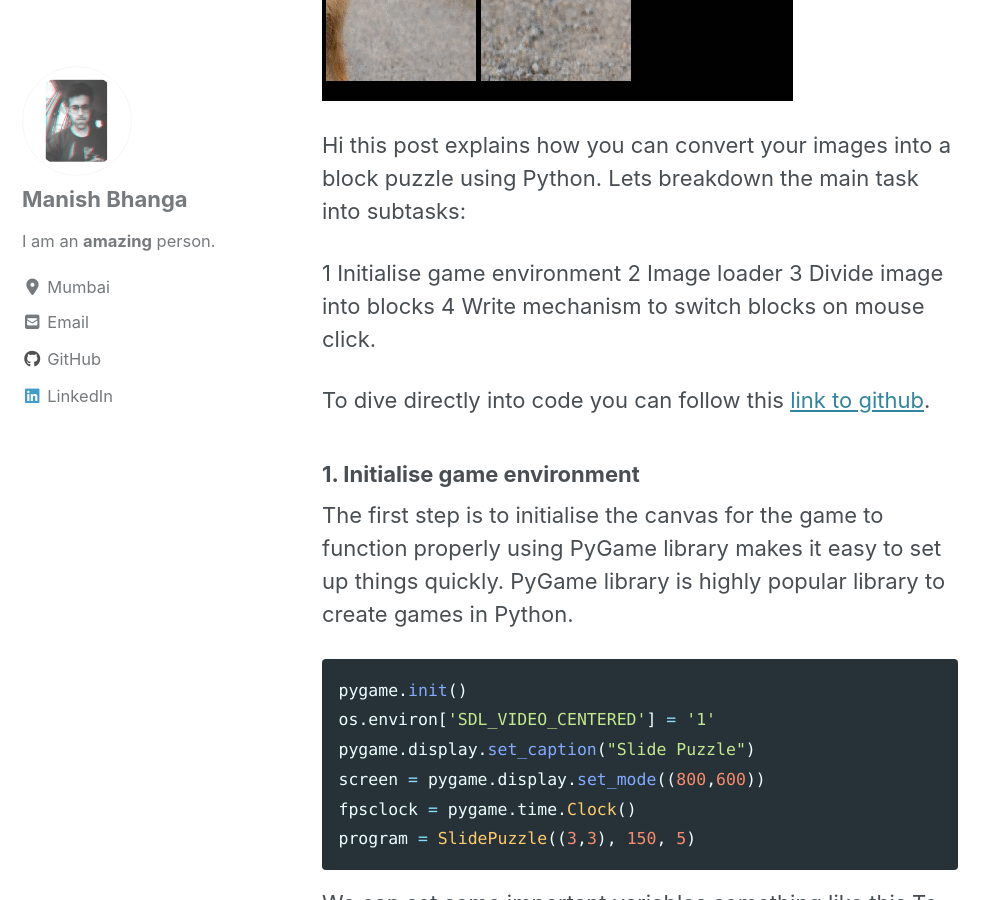
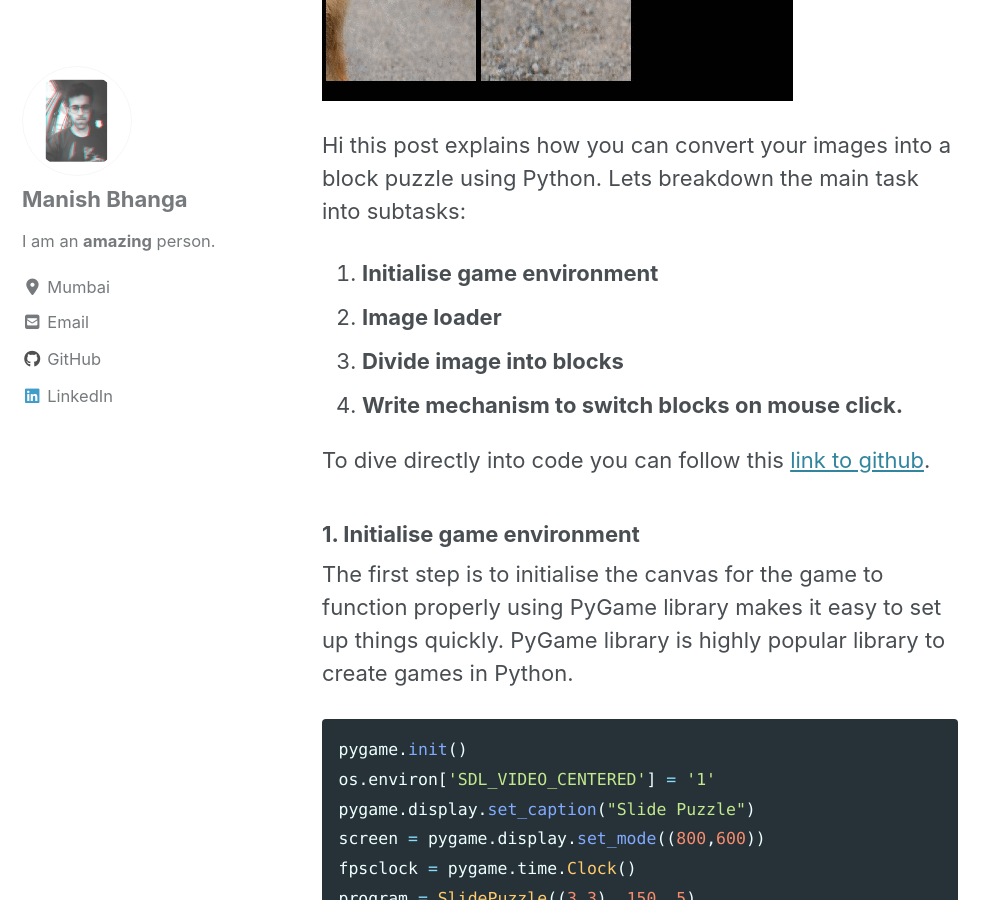
Before and after one commit to bhanga-manish/bhanga.github.io, a Jekyll site: the page built from _posts/2019-10-10-Image to puzzle.md, in a window 1280 px wide and 900 px high, scrolled down 616 px. Shown: the whole window, without its empty margins (0-998 px from the left). Built offline with Jekyll 4.4.1, drawn with Linux system fonts in a browser that asks for light colours; cached includes are drawn as plain includes; nearby versions of some CDN libraries.

Commit message:
added bullet points

```diff
--- a/_posts/2019-10-10-Image to puzzle.md
+++ b/_posts/2019-10-10-Image to puzzle.md
@@ -8,11 +8,10 @@ excerpt: "Python script that turns your images into puzzle"
 <img src="{{ site.url }}{{ site.baseurl }}/images/puzzle/record.gif" alt="Image puzzle gif">
 
 Hi this post explains how you can convert your images into a block puzzle using Python. Lets breakdown the main task into subtasks:
-
-1 Initialise game environment
-2 Image loader
-3 Divide image into blocks
-4 Write mechanism to switch blocks on mouse click.
+1. **Initialise game environment**
+2. **Image loader**
+3. **Divide image into blocks**
+4. **Write mechanism to switch blocks on mouse click.**
 
 To dive directly into code you can follow this [link to github](https://github.com/bhanga-manish/Image-Puzzle).
 
```
